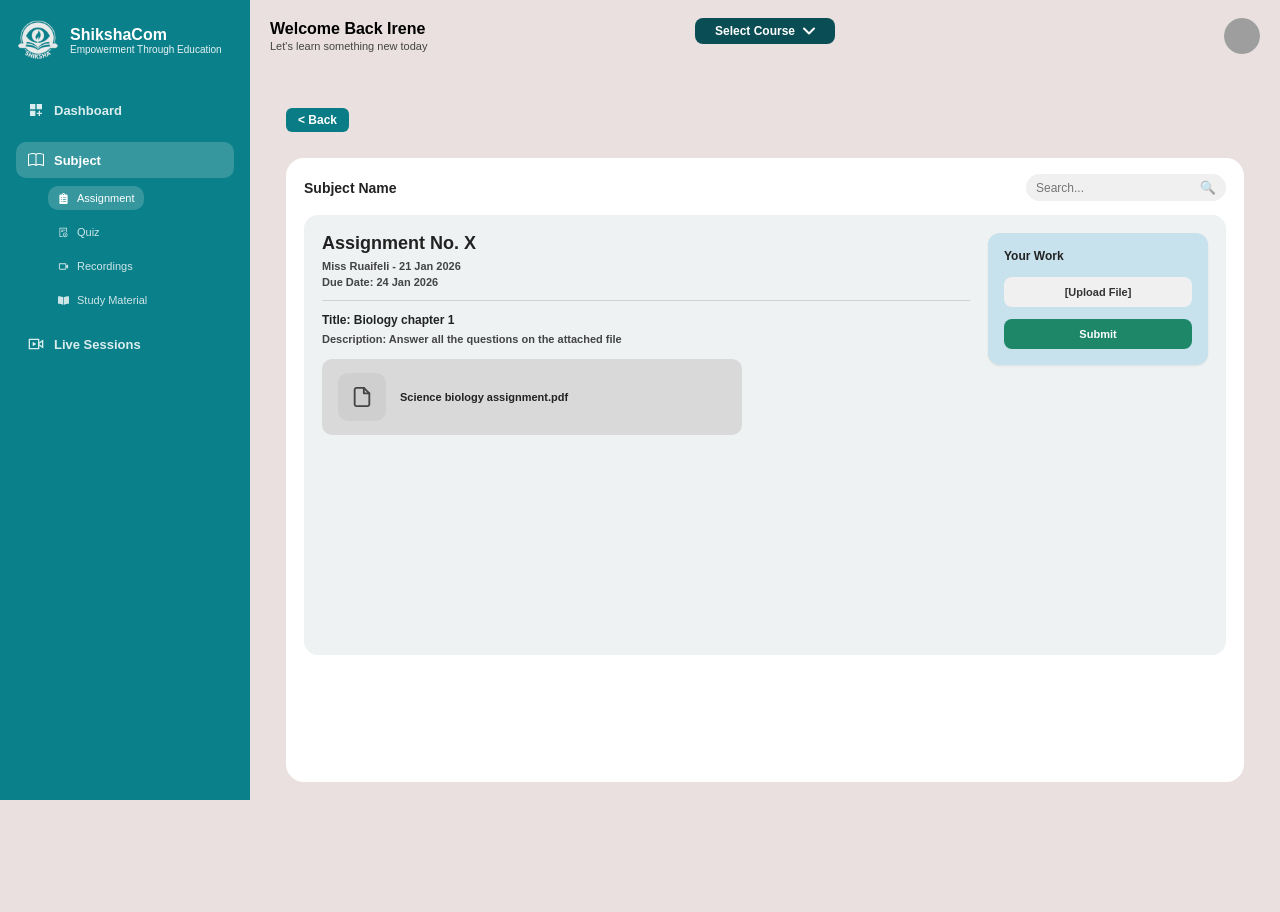
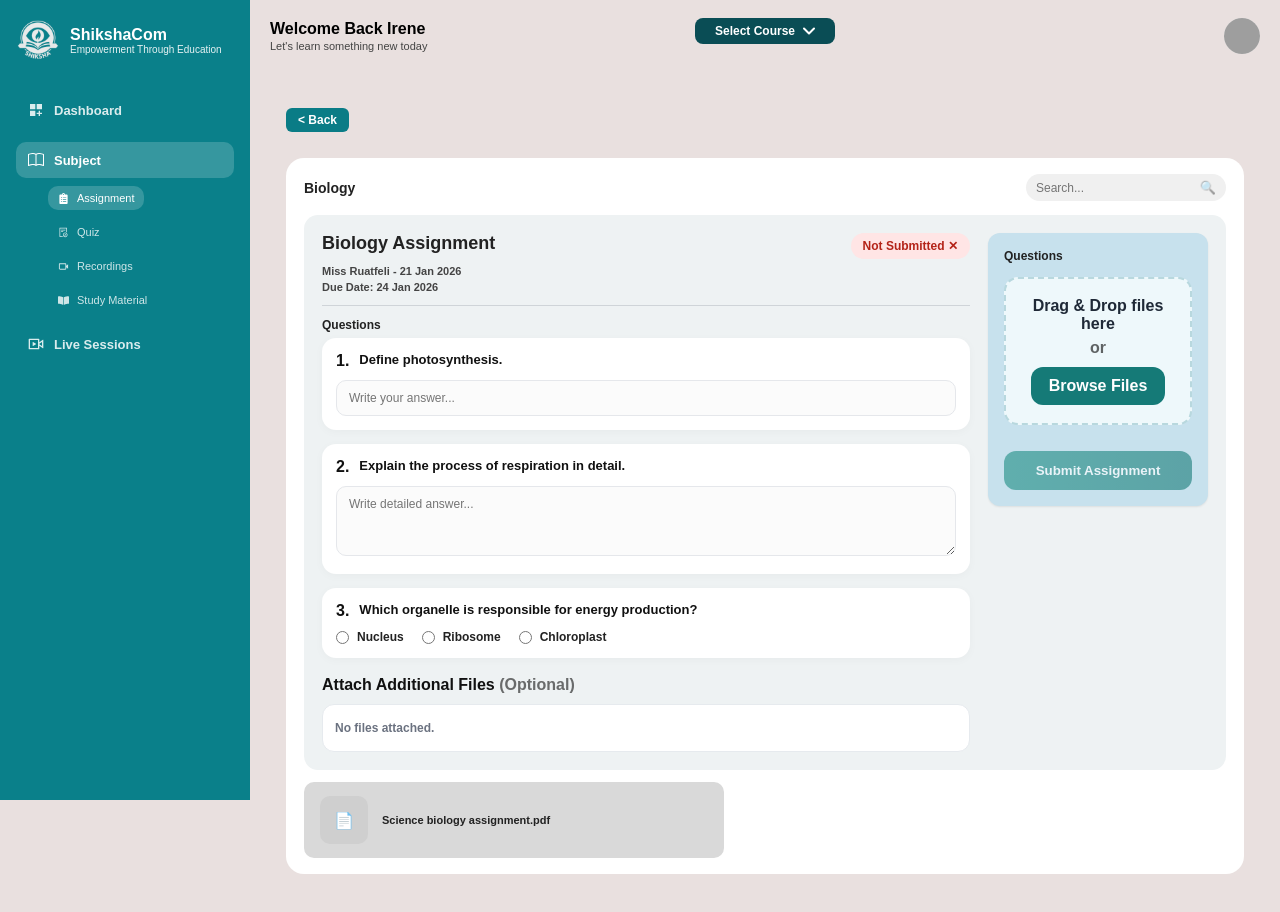
Before and after one commit to nilimamahata/Students-UI, a React (Vite) app: page /subjects/assignments/detail/1 in a window 1280 px wide. Built offline with nearby package versions, Linux system fonts and the light colour scheme; grey boxes are pictures that could not be loaded.

Commit message:
improve and make changes in  AssignmentDetail page and styling

```diff
--- a/src/pages/AssignmentDetail.jsx
+++ b/src/pages/AssignmentDetail.jsx
@@ -1,45 +1,49 @@
-import { useState, useEffect } from "react";
+import { useState, useEffect, useMemo } from "react";
 import { useNavigate, useParams } from "react-router-dom";
 import "../styles/assignmentDetail.css";
 
 export default function AssignmentDetail() {
   const navigate = useNavigate();
-  const { assignmentId } = useParams(); // dynamic assignment id from URL
-
-  /* ===============================
-     STATE
-  =============================== */
+  const { assignmentId } = useParams();
 
   const [assignment, setAssignment] = useState(null);
-  const [uploadedFile, setUploadedFile] = useState(null);
+
+  // answers: { [questionId]: value }
+  const [answers, setAnswers] = useState({});
+
+  // multiple files
+  const [files, setFiles] = useState([]);
+
   const [isSubmitted, setIsSubmitted] = useState(false);
   const [submittedAt, setSubmittedAt] = useState(null);
   const [loading, setLoading] = useState(true);
 
-  /* ===============================
-     FETCH ASSIGNMENT (BACKEND READY)
-  =============================== */
-
+  /* FETCH ASSIGNMENT (MOCK) */
   useEffect(() => {
-    // MOCK BACKEND RESPONSE (remove later)
     const mockAssignment = {
       id: assignmentId,
-      subject: "Subject Name",
-      assignmentNo: "Assignment No. X",
-      teacher: "Miss Ruaifeli",
+      subject: "Biology",
+      assignmentNo: "Biology Assignment",
+      teacher: "Miss Ruatfeli",
       assignedAt: "21 Jan 2026",
       dueDate: "24 Jan 2026",
       title: "Biology chapter 1",
-      description: "Answer all the questions on the attached file",
+      description: "Answer the following questions carefully.",
       attachmentName: "Science biology assignment.pdf",
 
-      // submission will come from backend
+      // NEW: questions from backend later
+      questions: [
+        { id: 1, type: "short", text: "Define photosynthesis." },
+        { id: 2, type: "long", text: "Explain the process of respiration in detail." },
+        {
+          id: 3,
+          type: "mcq",
+          text: "Which organelle is responsible for energy production?",
+          options: ["Nucleus", "Ribosome", "Chloroplast"],
+        },
+      ],
+
       submission: null,
-      // submission example:
-      // {
-      //   submittedAt: "2026-01-22T10:45:00",
-      //   fileUrl: "https://server/file.pdf"
-      // }
     };
 
     setAssignment(mockAssignment);
@@ -52,61 +56,65 @@ export default function AssignmentDetail() {
     setLoading(false);
   }, [assignmentId]);
 
-  /* ===============================
-     FILE UPLOAD
-  =============================== */
-
-  const handleFileUpload = (e) => {
-    const file = e.target.files[0];
-    if (file) setUploadedFile(file);
+  /* ANSWERS */
+  const setAnswer = (qid, value) => {
+    setAnswers((prev) => ({ ...prev, [qid]: value }));
   };
 
-  /* ===============================
-     SUBMIT TO BACKEND
-  =============================== */
+  /*  FILES: Add / Remove */
+  const addFiles = (fileList) => {
+    const incoming = Array.from(fileList || []);
+    if (incoming.length === 0) return;
+
+    setFiles((prev) => {
+      // prevent duplicates by name+size
+      const map = new Map(prev.map((f) => [`${f.name}_${f.size}`, f]));
+      incoming.forEach((f) => map.set(`${f.name}_${f.size}`, f));
+      return Array.from(map.values());
+    });
+  };
+
+  const handleFileInput = (e) => {
+    addFiles(e.target.files);
+    e.target.value = ""; // allow re-select same file
+  };
+
+  const removeFile = (idx) => {
+    setFiles((prev) => prev.filter((_, i) => i !== idx));
+  };
+
+  // Drag & Drop
+  const onDragOver = (e) => e.preventDefault();
+  const onDrop = (e) => {
+    e.preventDefault();
+    addFiles(e.dataTransfer.files);
+  };
+
+  /* SUBMIT */
+  const canSubmit = useMemo(() => {
+    // basic rule: at least one answer OR at least one file
+    const hasAnyAnswer = Object.values(answers).some((v) => String(v || "").trim().length > 0);
+    const hasFiles = files.length > 0;
+    return hasAnyAnswer || hasFiles;
+  }, [answers, files]);
 
   const handleSubmit = async () => {
-    if (!uploadedFile) return;
+    if (!canSubmit) return;
 
-    // Backend upload format
-    const formData = new FormData();
-    formData.append("file", uploadedFile);
-    formData.append("assignmentId", assignment.id);
+    // Later: send answers + files to backend
+    // Example:
+    // const formData = new FormData();
+    // formData.append("assignmentId", assignment.id);
+    // formData.append("answers", JSON.stringify(answers));
+    // files.forEach((f) => formData.append("files", f));
+    // await fetch(`/api/assignments/${assignment.id}/submit`, { method: "POST", body: formData });
 
-    // REAL API (uncomment later)
-    /*
-    await fetch(`/api/assignments/${assignment.id}/submit`, {
-      method: "POST",
-      body: formData,
-    });
-    */
-
-    const now = new Date();
-    setSubmittedAt(now);
+    setSubmittedAt(new Date());
     setIsSubmitted(true);
   };
 
   const handleOpenFile = () => {
-    alert("Open file from backend URL");
-  };
-
-  /* ===============================
-     DATE FORMATTERS
-  =============================== */
-
-  const formatSubmittedTop = (dateObj) => {
-    if (!dateObj) return "";
-    const d = dateObj.toLocaleDateString("en-GB", {
-      day: "2-digit",
-      month: "short",
-      year: "numeric",
-    });
-    const t = dateObj.toLocaleTimeString("en-US", {
-      hour: "numeric",
-      minute: "2-digit",
-      hour12: true,
-    });
-    return `Submitted: ${d} / ${t}`;
+    alert("Open submitted file(s) from backend URL");
   };
 
   const formatSmallDate = (dateObj) => {
@@ -118,15 +126,11 @@ export default function AssignmentDetail() {
     });
   };
 
-  if (loading) return <div>Loading...</div>;
-
-  /* ===============================
-     UI
-  =============================== */
+  if (loading || !assignment) return <div>Loading...</div>;
 
   return (
     <div className="assignmentDetailPage">
-      {/* Top fixed bar inside page */}
+      {/* Top bar */}
       <div className="assignmentTopBar">
         <button className="assignmentBack" onClick={() => navigate(-1)}>
           &lt; Back
@@ -144,100 +148,141 @@ export default function AssignmentDetail() {
           </div>
         </div>
 
-        {/* Light grey assignment container */}
+        {/* Grey container */}
         <div className="assignmentDetailContent">
-          {/* LEFT: Assignment information */}
+          {/* LEFT */}
           <div className="assignmentDetailLeft">
             <div className="assignmentTitleRow">
               <h3 className="assignmentDetailTitle">{assignment.assignmentNo}</h3>
 
-              {/* shown only after submit */}
-              {isSubmitted && (
-                <p className="submittedTopText">
-                  {formatSubmittedTop(submittedAt)}
-                </p>
-              )}
+              <span className={`statusPill ${isSubmitted ? "statusPill--ok" : "statusPill--bad"}`}>
+                {isSubmitted ? "Submitted ✓" : "Not Submitted ✕"}
+              </span>
             </div>
 
-            <p className="assignmentDetailMeta">{assignment.teacher} - {assignment.assignedAt}</p>
+            <p className="assignmentDetailMeta">
+              {assignment.teacher} - {assignment.assignedAt}
+            </p>
             <p className="assignmentDetailDue">Due Date: {assignment.dueDate}</p>
 
             <div className="assignmentDetailDivider"></div>
 
-            <p className="assignmentDetailLabel">Title: {assignment.title}</p>
-            <p className="assignmentDetailDesc">
-              Description: {assignment.description}
-            </p>
+            <p className="assignmentDetailLabel">Questions</p>
 
-            {/* Attached file strip */}
-            <div className="fileStrip">
-              <div className="fileStripIcon">
-                <svg
-                  width="22"
-                  height="22"
-                  viewBox="0 0 24 24"
-                  fill="none"
-                  xmlns="http://www.w3.org/2000/svg"
-                >
-                  <path
-                    d="M14 2H6C5.46957 2 4.96086 2.21071 4.58579 2.58579C4.21071 2.96086 4 3.46957 4 4V20C4 20.5304 4.21071 21.0391 4.58579 21.4142C4.96086 21.7893 5.46957 22 6 22H18C18.5304 22 19.0391 21.7893 19.4142 21.4142C19.7893 21.0391 20 20.5304 20 20V8L14 2Z"
-                    stroke="#444"
-                    strokeWidth="2"
-                    strokeLinecap="round"
-                    strokeLinejoin="round"
-                  />
-                  <path
-                    d="M14 2V8H20"
-                    stroke="#444"
-                    strokeWidth="2"
-                    strokeLinecap="round"
-                    strokeLinejoin="round"
-                  />
-                </svg>
-              </div>
+            {/* Questions */}
+            <div className="questionsWrap">
+              {assignment.questions.map((q, idx) => (
+                <div key={q.id} className="questionCardUI">
+                  <div className="questionTopRow">
+                    <span className="questionIndex">{idx + 1}.</span>
+                    <span className="questionText">{q.text}</span>
+                  </div>
 
-              <div className="fileStripName">
-                {assignment.attachmentName}
-              </div>
+                  {q.type === "short" && (
+                    <input
+                      className="answerInput"
+                      placeholder="Write your answer..."
+                      value={answers[q.id] || ""}
+                      onChange={(e) => setAnswer(q.id, e.target.value)}
+                      disabled={isSubmitted}
+                    />
+                  )}
+
+                  {q.type === "long" && (
+                    <textarea
+                      className="answerTextarea"
+                      placeholder="Write detailed answer..."
+                      value={answers[q.id] || ""}
+                      onChange={(e) => setAnswer(q.id, e.target.value)}
+                      disabled={isSubmitted}
+                    />
+                  )}
+
+                  {q.type === "mcq" && (
+                    <div className="mcqWrap">
+                      {q.options.map((opt) => (
+                        <label key={opt} className="mcqItem">
+                          <input
+                            type="radio"
+                            name={`q-${q.id}`}
+                            value={opt}
+                            checked={answers[q.id] === opt}
+                            onChange={(e) => setAnswer(q.id, e.target.value)}
+                            disabled={isSubmitted}
+                          />
+                          <span>{opt}</span>
+                        </label>
+                      ))}
+                    </div>
+                  )}
+                </div>
+              ))}
+            </div>
+
+            {/* Optional attachments list  */}
+            <div className="attachTitle">Attach Additional Files <span className="muted">(Optional)</span></div>
+            <div className="attachList">
+              {files.map((f, idx) => (
+                <div key={`${f.name}_${f.size}`} className="attachRow">
+                  <div className="attachLeft">
+                    <span className="attachIcon">📎</span>
+                    <span className="attachName">{f.name}</span>
+                  </div>
+                  {!isSubmitted && (
+                    <button className="removeFileBtn" onClick={() => removeFile(idx)} aria-label="Remove file">
+                      ✕
+                    </button>
+                  )}
+                  {isSubmitted && <span className="okChip">✓</span>}
+                </div>
+              ))}
+              {files.length === 0 && <div className="attachEmpty">No files attached.</div>}
             </div>
           </div>
 
-          {/* RIGHT: Your Work card */}
+          {/* RIGHT */}
           <div className="assignmentDetailRight">
             <div className="yourWorkTop">
-              <h4 className="assignmentDetailWorkTitle">Your Work</h4>
-
-              {/* after submit small date on right */}
-              {isSubmitted && (
-                <span className="yourWorkDate">{formatSmallDate(submittedAt)}</span>
-              )}
+              <h4 className="assignmentDetailWorkTitle">Questions</h4>
+              {isSubmitted && <span className="yourWorkDate">{formatSmallDate(submittedAt)}</span>}
             </div>
 
-            {/* BEFORE SUBMIT */}
+            {/* Drop Zone */}
             {!isSubmitted && (
-              <>
-                <label className="assignmentDetailUploadBtn">
-                  <input type="file" onChange={handleFileUpload} hidden />
-                  [Upload File]
+              <div className="dropZoneBox" onDragOver={onDragOver} onDrop={onDrop}>
+                <p className="dropTitle">Drag & Drop files here</p>
+                <p className="dropOr">or</p>
+                <label className="browseBtn">
+                  Browse Files
+                  <input type="file" multiple hidden onChange={handleFileInput} />
                 </label>
-
-                <button
-                  className="assignmentDetailSubmitBtn"
-                  onClick={handleSubmit}
-                  disabled={!uploadedFile}
-                >
-                  Submit
-                </button>
-              </>
+              </div>
             )}
 
-            {/* AFTER SUBMIT */}
-            {isSubmitted && (
+            {/* Selected Files */}
+            <div className="rightFileList">
+              {files.map((f, idx) => (
+                <div key={`${f.name}_${f.size}_r`} className="rightFileItem">
+                  <div className="rightFileName">{f.name}</div>
+                  {!isSubmitted && (
+                    <button className="removeFileBtn" onClick={() => removeFile(idx)}>
+                      ✕
+                    </button>
+                  )}
+                </div>
+              ))}
+            </div>
+
+            {/* Submit */}
+            {!isSubmitted ? (
+              <button className="bigSubmitBtn" onClick={handleSubmit} disabled={!canSubmit}>
+                Submit Assignment
+              </button>
+            ) : (
               <>
                 <button className="openFileBtn" onClick={handleOpenFile}>
-                  [Open File]
+                  Open File(s)
                 </button>
-
                 <button className="submittedBtn" disabled>
                   Submitted
                 </button>
@@ -245,6 +290,16 @@ export default function AssignmentDetail() {
             )}
           </div>
         </div>
+
+        {/* Attached teacher file strip */}
+        <div style={{ marginTop: 12 }}>
+          <div className="fileStrip">
+            <div className="fileStripIcon">
+              <span style={{ fontSize: 16 }}>📄</span>
+            </div>
+            <div className="fileStripName">{assignment.attachmentName}</div>
+          </div>
+        </div>
       </div>
     </div>
   );
--- a/src/styles/assignmentDetail.css
+++ b/src/styles/assignmentDetail.css
@@ -329,3 +329,216 @@ text-align: center;
   justify-content:space-around;
 }
 }
+/* Questions + Dropzone */
+
+.statusPill{
+  padding: 6px 12px;
+  border-radius: 999px;
+  font-size: 12px;
+  font-weight: 800;
+  white-space: nowrap;
+}
+.statusPill--bad{ background:#ffe5e5; color:#b42318; }
+.statusPill--ok{ background:#e7f8ef; color:#067647; }
+
+.questionsWrap{
+  display:flex;
+  flex-direction:column;
+  gap:14px;
+  margin-bottom: 18px;
+}
+
+.questionCardUI{
+  background:#ffffff;
+  border-radius:14px;
+  padding:14px 14px;
+  box-shadow: 0 2px 10px rgba(0,0,0,0.03);
+}
+
+.questionTopRow{
+  display:flex;
+  gap:10px;
+  align-items:flex-start;
+  margin-bottom:10px;
+}
+.questionIndex{
+  font-weight:900;
+  color:#111;
+}
+.questionText{
+  font-weight:700;
+  color:#111;
+  font-size: 13px;
+}
+
+.answerInput{
+  width:100%;
+  border:1px solid #e5e7eb;
+  background:#fbfbfb;
+  padding:10px 12px;
+  border-radius:10px;
+  outline:none;
+  font-size: 12px;
+}
+
+.answerTextarea{
+  width:100%;
+  border:1px solid #e5e7eb;
+  background:#fbfbfb;
+  padding:10px 12px;
+  border-radius:10px;
+  outline:none;
+  font-size: 12px;
+  min-height: 70px;
+  resize: vertical;
+}
+
+.mcqWrap{
+  display:flex;
+  gap:18px;
+  flex-wrap: wrap;
+}
+.mcqItem{
+  display:flex;
+  gap:8px;
+  align-items:center;
+  font-weight:700;
+  color:#222;
+  font-size: 12px;
+}
+
+.attachTitle{
+  font-weight: 900;
+  margin: 14px 0 10px;
+  color:#111;
+}
+.muted{ opacity: 0.6; font-weight: 700; }
+
+.attachList{
+  background:#ffffff;
+  border-radius: 12px;
+  padding: 10px;
+  border: 1px solid #e6eaee;
+}
+
+.attachRow{
+  display:flex;
+  align-items:center;
+  justify-content:space-between;
+  padding: 10px 10px;
+  border-radius: 10px;
+  background:#f7f8fa;
+  margin-bottom: 8px;
+}
+.attachRow:last-child{ margin-bottom:0; }
+
+.attachLeft{
+  display:flex;
+  gap:10px;
+  align-items:center;
+}
+.attachName{
+  font-size: 12px;
+  font-weight: 800;
+  color:#222;
+}
+.attachIcon{ font-size: 14px; }
+
+.attachEmpty{
+  font-size: 12px;
+  color:#6b7280;
+  font-weight:700;
+  padding: 6px 2px;
+}
+
+.removeFileBtn{
+  border:none;
+  background:#f7dcdc;
+  color:#7a1f1f;
+  font-weight:900;
+  border-radius: 10px;
+  width: 30px;
+  height: 30px;
+  cursor:pointer;
+}
+
+.okChip{
+  background:#e7f8ef;
+  color:#067647;
+  font-weight: 900;
+  padding: 6px 10px;
+  border-radius: 10px;
+}
+
+/* Right dropzone */
+.dropZoneBox{
+  border: 2px dashed #b8d8de;
+  background: #eef8fb;
+  border-radius: 14px;
+  padding: 18px;
+  text-align:center;
+  margin-bottom: 12px;
+}
+.dropTitle{
+  font-weight: 900;
+  margin: 0;
+  color:#1f2937;
+}
+.dropOr{
+  margin: 6px 0 10px;
+  font-weight: 800;
+  opacity: 0.6;
+}
+.browseBtn{
+  display:inline-block;
+  background:#157a77;
+  color:#fff;
+  padding:10px 18px;
+  border-radius: 12px;
+  font-weight: 900;
+  cursor:pointer;
+}
+
+.rightFileList{
+  display:flex;
+  flex-direction:column;
+  gap:10px;
+  margin: 10px 0 14px;
+}
+
+.rightFileItem{
+  display:flex;
+  align-items:center;
+  justify-content:space-between;
+  background:#f7f8fa;
+  border:1px solid #e6eaee;
+  padding: 10px 12px;
+  border-radius: 12px;
+}
+
+.rightFileName{
+  font-size: 12px;
+  font-weight: 900;
+  color:#222;
+}
+
+.bigSubmitBtn{
+  width:100%;
+  border:none;
+  padding: 12px 14px;
+  border-radius: 12px;
+  font-weight: 900;
+  color:#fff;
+  cursor:pointer;
+  background: linear-gradient(90deg, #1b8d83, #157a77);
+}
+
+.bigSubmitBtn:disabled{
+  opacity:0.6;
+  cursor:not-allowed;
+}
+
+/* Mobile */
+@media (max-width: 768px){
+  .mcqWrap{ gap: 12px; }
+}
```
